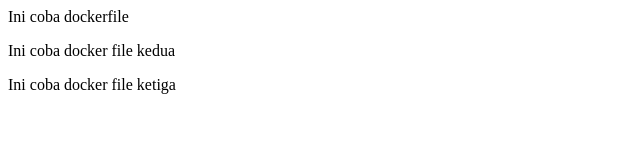
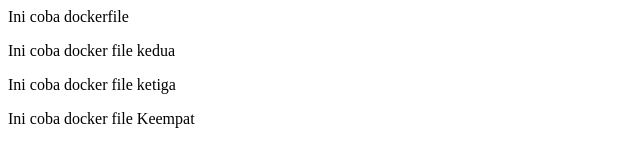
Before and after one commit to ferdicorpina/repo-nginx-custom, a plain HTML site: page index.html in a window 1280 px wide. Shown: the whole page, without its empty margins (0-640 px from the left). Drawn offline with Linux system fonts and the light colour scheme.

Commit message:
Update index.html

```diff
--- a/index.html
+++ b/index.html
@@ -1,3 +1,4 @@
 <p>Ini coba dockerfile</p>
 <p>Ini coba docker file kedua</p>
 <p> Ini coba docker file ketiga</p>
+<p> Ini coba docker file Keempat</
```
